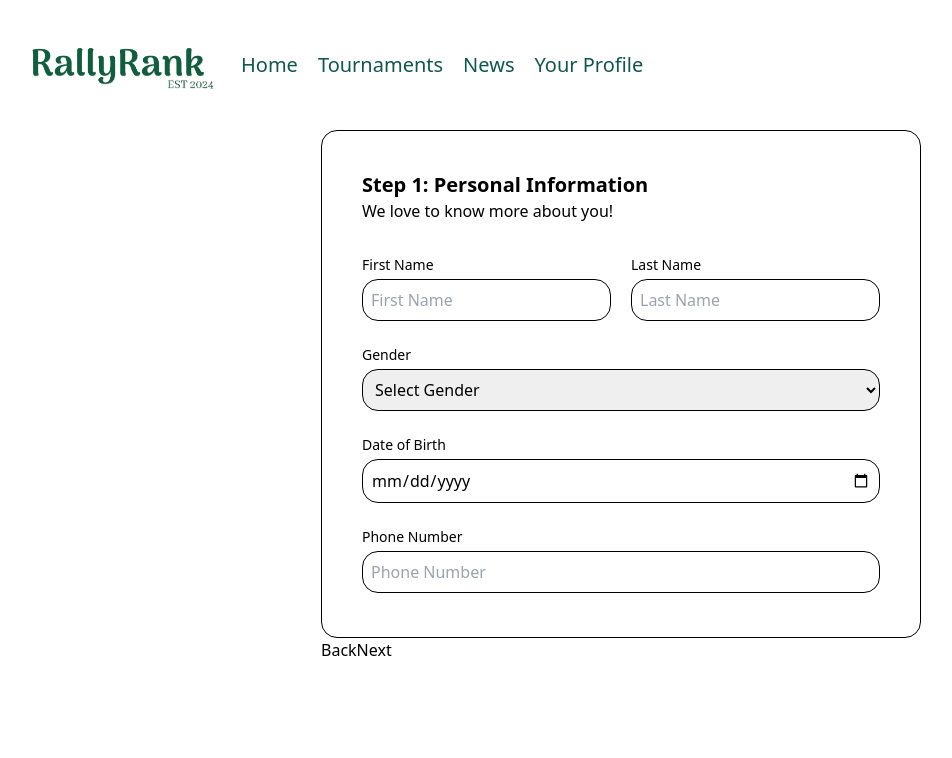
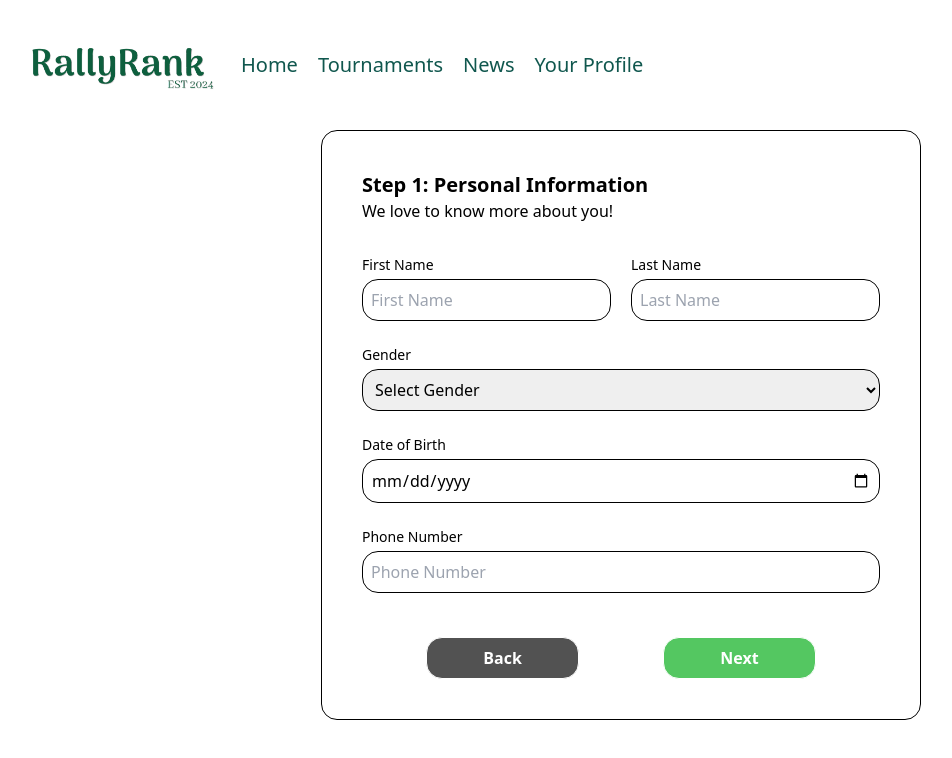
Before and after one commit to zylooooo/CS203, a React (Vite) app in the folder rally-rank-app/: page /signup in a window 1280 px wide. Shown: the top 758 px of the page, without its empty margins (19-971 px from the left). Built offline with nearby package versions, Linux system fonts and the light colour scheme.

Commit message:
Edited Step1() on SignUp.jsx

```diff
--- a/rally-rank-app/src/PlayerView/SignUp.jsx
+++ b/rally-rank-app/src/PlayerView/SignUp.jsx
@@ -5,7 +5,7 @@ import { useForm } from "react-hook-form";
 import { DevTool } from "@hookform/devtools";
 
 const Step1 = ({ register, errors }) => (
-    <div className="p-10 border">
+    <div>
         <h2 className="h2 text-xl font-extrabold">
             Step 1: Personal Information
         </h2>
@@ -24,7 +24,9 @@ const Step1 = ({ register, errors }) => (
                         type="text"
                         id="firstName"
                         placeholder="First Name"
-                        {...register("firstName", { required: true })}
+                        {...register("firstName", {
+                            required: "First name is required",
+                        })}
                     />
                     <p className="error">{errors.firstName?.message}</p>
                 </div>
@@ -40,7 +42,9 @@ const Step1 = ({ register, errors }) => (
                         type="text"
                         id="lastName"
                         placeholder="Last Name"
-                        {...register("lastName", { required: true })}
+                        {...register("lastName", {
+                            required: "Last name is required",
+                        })}
                     />
                     <p className="error">{errors.lastName?.message}</p>
                 </div>
@@ -144,7 +148,7 @@ const SignUp = () => {
 
     return (
         <>
-            <div className="flex justify-center">
+            <div className="flex justify-center border p-10">
                 <form onSubmit={handleSubmit(onSubmit)}>
                     {step === 1 && (
                         <Step1 register={register} errors={errors} />
@@ -153,16 +157,23 @@ const SignUp = () => {
                         <Step2 register={register} errors={errors} />
                     )}
 
+                    <div className="flex justify-evenly gap-5 pt-10">
                         <button
+                            className="font-bold border px-14 py-2 bg-secondary-color-light-gray text-primary-color-white
+                            hover:bg-primary-color-green hover:cursor-pointer"
                             type="button"
                             onClick={() => setStep(step - 1)}
                             disabled={step === 1}
                         >
                             Back
                         </button>
-                    <button type="submit">
+                        <button
+                            className="font-bold border px-14 py-2 bg-primary-color-green text-primary-color-white hover:bg-secondary-color-dark-green"
+                            type="submit"
+                        >
                             {step === 6 ? "Submit" : "Next"}
                         </button>
+                    </div>
                 </form>
             </div>
         </>
```
Lines whose indentation alone changed are shown as unchanged.
